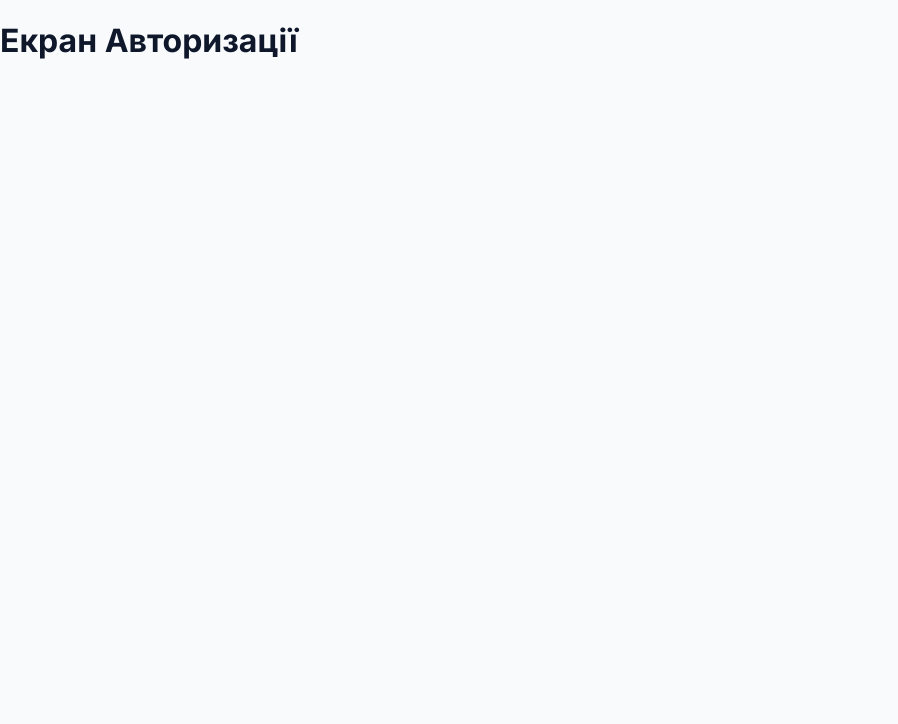
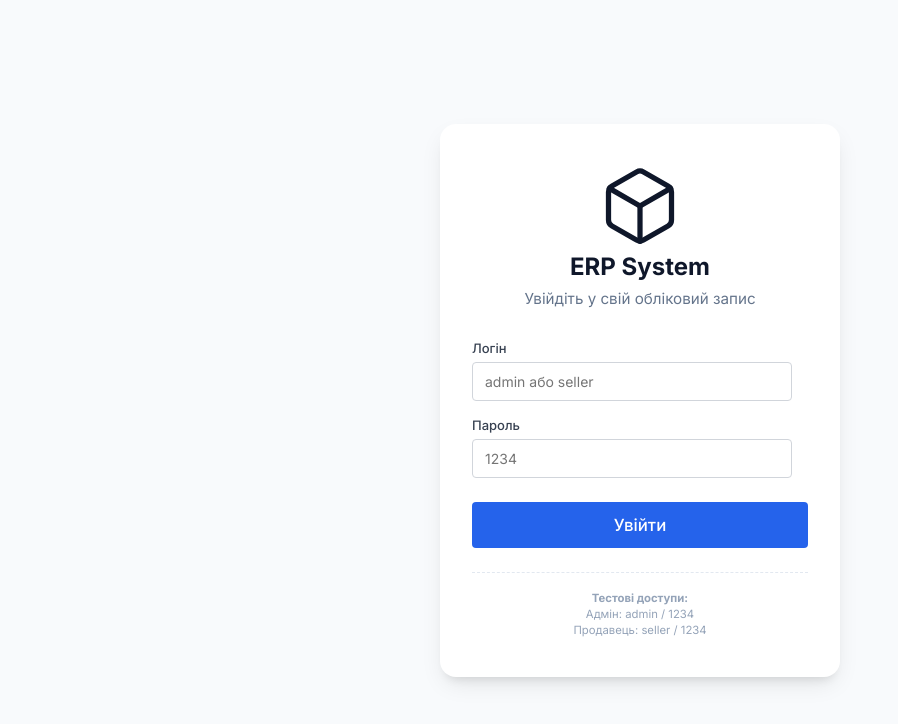
Before and after one commit to Kurioon/erp-pos-frontend, a Vue app: page /login in a window 1280 px wide. Shown: the top 724 px of the page, without its empty margins (0-898 px from the left). Built offline with nearby package versions, Linux system fonts and the light colour scheme.

Commit message:
feat(auth): add login page, auth store, and role-based UI filtering

```diff
--- a/src/layouts/AppHeader.vue
+++ b/src/layouts/AppHeader.vue
@@ -2,15 +2,68 @@
   <header class="header">
     <div class="header-content">
       <h2 class="page-title">Робочий простір</h2>
-      <div class="user-profile">
-        <div class="avatar">А</div>
-        <span>Адміністратор</span>
+
+      <div
+        class="profile-wrapper"
+        @click="toggleMenu"
+        @blur="closeMenu"
+        tabindex="0"
+      >
+        <div class="user-profile">
+          <div class="avatar">{{ userInitial }}</div>
+          <span class="user-name">{{ userName }}</span>
+          <span class="dropdown-icon" :class="{ 'rotated': isMenuOpen }">▼</span>
+        </div>
+
+        <transition name="dropdown">
+          <div v-if="isMenuOpen" class="dropdown-menu">
+            <div class="menu-info">
+              <span class="info-role">{{ userRoleLabel }}</span>
+            </div>
+            <div class="menu-divider"></div>
+            <button class="logout-btn" @click.stop="handleLogout">
+              Вийти з системи
+            </button>
+          </div>
+        </transition>
       </div>
     </div>
   </header>
 </template>
 
 <script setup>
+import { ref, computed } from 'vue'
+import { useAuthStore } from '@/stores/auth'
+
+const authStore = useAuthStore()
+const isMenuOpen = ref(false)
+
+const toggleMenu = () => {
+  isMenuOpen.value = !isMenuOpen.value
+}
+
+const closeMenu = () => {
+  setTimeout(() => {
+    isMenuOpen.value = false
+  }, 150)
+}
+
+const handleLogout = () => {
+  isMenuOpen.value = false
+  authStore.logout()
+}
+
+const userName = computed(() => authStore.user?.name || 'Гість')
+
+const userInitial = computed(() => {
+  return userName.value.charAt(0).toUpperCase()
+})
+
+const userRoleLabel = computed(() => {
+  if (authStore.user?.role === 'admin') return 'Адміністратор (Повний доступ)'
+  if (authStore.user?.role === 'seller') return 'Продавець (Каса)'
+  return 'Невідома роль'
+})
 </script>
 
 <style scoped>
@@ -22,24 +75,44 @@
   justify-content: space-between;
   background-color: #ffffff;
   border-bottom: 1px solid #e5e7eb;
+  position: relative;
+  z-index: 20;
 }
+
 .header-content {
   width: 100%;
   display: flex;
   justify-content: space-between;
   align-items: center;
 }
+
 .page-title {
   font-size: 1.125rem;
   color: #111827;
   margin: 0;
+  font-weight: 600;
 }
+
+.profile-wrapper {
+  position: relative;
+  cursor: pointer;
+  outline: none;
+}
+
 .user-profile {
   display: flex;
   align-items: center;
   gap: 12px;
   color: #374151;
+  padding: 6px 12px;
+  border-radius: 8px;
+  transition: background-color 0.2s ease;
 }
+
+.user-profile:hover {
+  background-color: #f3f4f6;
+}
+
 .avatar {
   width: 32px;
   height: 32px;
@@ -50,5 +123,81 @@
   align-items: center;
   justify-content: center;
   font-weight: bold;
+  font-size: 0.9rem;
+}
+
+.user-name {
+  font-weight: 500;
+  font-size: 0.95rem;
+}
+
+.dropdown-icon {
+  font-size: 0.6rem;
+  color: #9ca3af;
+  transition: transform 0.2s ease;
+}
+.dropdown-icon.rotated {
+  transform: rotate(180deg);
+}
+
+.dropdown-menu {
+  position: absolute;
+  top: calc(100% + 4px);
+  right: 0;
+  width: 220px;
+  background: #ffffff;
+  border: 1px solid #e5e7eb;
+  border-radius: 8px;
+  box-shadow: 0 10px 15px -3px rgba(0, 0, 0, 0.1), 0 4px 6px -2px rgba(0, 0, 0, 0.05);
+  overflow: hidden;
+  display: flex;
+  flex-direction: column;
+}
+
+.menu-info {
+  padding: 12px 16px;
+  background-color: #f9fafb;
+}
+
+.info-role {
+  display: block;
+  font-size: 0.75rem;
+  color: #6b7280;
+  font-weight: 500;
+  text-transform: uppercase;
+  letter-spacing: 0.05em;
+}
+
+.menu-divider {
+  height: 1px;
+  background-color: #e5e7eb;
+}
+
+.logout-btn {
+  width: 100%;
+  text-align: left;
+  padding: 12px 16px;
+  background: transparent;
+  border: none;
+  color: #ef4444;
+  font-size: 0.9rem;
+  font-weight: 500;
+  cursor: pointer;
+  transition: background-color 0.2s;
+}
+
+.logout-btn:hover {
+  background-color: #fef2f2;
+}
+
+.dropdown-enter-active,
+.dropdown-leave-active {
+  transition: opacity 0.2s ease, transform 0.2s ease;
+}
+
+.dropdown-enter-from,
+.dropdown-leave-to {
+  opacity: 0;
+  transform: translateY(-10px);
 }
 </style>
--- a/src/layouts/AppSidebar.vue
+++ b/src/layouts/AppSidebar.vue
@@ -3,7 +3,7 @@
     <div class="logo">ERP / POS</div>
     <nav class="nav-menu">
       <router-link
-        v-for="item in menuItems"
+        v-for="item in filteredMenuItems"
         :key="item.path"
         :to="item.path"
         class="nav-link"
@@ -17,12 +17,19 @@
 </template>
 
 <script setup>
+import { computed } from 'vue'
+import { useRouter } from 'vue-router'
+import { useAuthStore } from '@/stores/auth'
+
 import IconDashboard from '@/components/icons/IconDashboard.vue'
 import IconCard from '@/components/icons/IconCard.vue'
 import IconBox from '@/components/icons/IconBox.vue'
 import IconProcurement from '@/components/icons/IconProcurement.vue'
 import IconRepair from '@/components/icons/IconRepair.vue'
 import IconFinance from '@/components/icons/IconFinance.vue'
+
+const authStore = useAuthStore()
+const router = useRouter()
 
 const menuItems = [
   { name: 'Дашборд', path: '/dashboard', icon: IconDashboard },
@@ -32,6 +39,17 @@ const menuItems = [
   { name: 'Ремонти', path: '/repairs', icon: IconRepair },
   { name: 'Фінанси', path: '/finance', icon: IconFinance }
 ]
+
+const filteredMenuItems = computed(() => {
+  const currentRole = authStore.user?.role
+
+  if (!currentRole) return []
+
+  return menuItems.filter(item => {
+    const route = router.getRoutes().find(r => r.path === item.path)
+    return route?.meta?.allowedRoles?.includes(currentRole)
+  })
+})
 </script>
 
 <style scoped>
--- /dev/null
+++ b/src/stores/auth.js
@@ -0,0 +1,55 @@
+import { defineStore } from 'pinia'
+import { ref } from 'vue'
+import { useRouter } from 'vue-router'
+
+export const useAuthStore = defineStore('auth', () => {
+  const router = useRouter()
+
+  const token = ref(localStorage.getItem('token') || null)
+  const user = ref(JSON.parse(localStorage.getItem('user')) || null)
+  const isLoading = ref(false)
+  const errorMessage = ref('')
+
+  const login = async (username, password) => {
+    isLoading.value = true
+    errorMessage.value = ''
+
+    // ІМІТАЦІЯ ЗАПИТУ НА БЕКЕНД (Заглушка для тестування ролей)
+    await new Promise((resolve) => setTimeout(resolve, 800))
+
+    try {
+      if (username === 'admin' && password === '1234') {
+        token.value = 'mock-jwt-token-admin'
+        user.value = { id: 1, name: 'Керівник', role: 'admin' }
+      } else if (username === 'seller' && password === '1234') {
+        token.value = 'mock-jwt-token-seller'
+        user.value = { id: 2, name: 'Касир', role: 'seller' }
+      } else {
+        throw new Error('Невірний логін або пароль')
+      }
+
+      localStorage.setItem('token', token.value)
+      localStorage.setItem('user', JSON.stringify(user.value))
+
+      if (user.value.role === 'admin') {
+        router.push('/dashboard')
+      } else {
+        router.push('/pos')
+      }
+    } catch (error) {
+      errorMessage.value = error.message
+    } finally {
+      isLoading.value = false
+    }
+  }
+
+  const logout = () => {
+    token.value = null
+    user.value = null
+    localStorage.removeItem('token')
+    localStorage.removeItem('user')
+    router.push('/login')
+  }
+
+  return { token, user, isLoading, errorMessage, login, logout }
+})
--- a/src/views/LoginView.vue
+++ b/src/views/LoginView.vue
@@ -1,5 +1,149 @@
 <template>
-  <div>
-    <h1>Екран Авторизації</h1>
+  <div class="login-layout">
+    <main class="login-card">
+      <div class="login-header">
+        <div class="logo-box">
+          <IconBox class="logo-icon" /> </div>
+        <h1>ERP System</h1>
+        <p>Увійдіть у свій обліковий запис</p>
+      </div>
+
+      <form @submit.prevent="handleSubmit" class="login-form">
+        <BaseInput
+          label="Логін"
+          v-model="username"
+          type="text"
+          placeholder="admin або seller"
+          required
+        />
+
+        <BaseInput
+          label="Пароль"
+          v-model="password"
+          type="password"
+          placeholder="1234"
+          required
+        />
+
+        <div v-if="authStore.errorMessage" class="error-msg">
+          {{ authStore.errorMessage }}
+        </div>
+
+        <BaseButton
+          type="submit"
+          variant="primary"
+          class="submit-btn"
+          :disabled="authStore.isLoading"
+        >
+          {{ authStore.isLoading ? 'Перевірка...' : 'Увійти' }}
+        </BaseButton>
+      </form>
+
+      <div class="test-hints">
+        <small><strong>Тестові доступи:</strong><br>
+        Адмін: admin / 1234<br>
+        Продавець: seller / 1234</small>
+      </div>
+    </main>
   </div>
 </template>
+
+<script setup>
+import { ref } from 'vue'
+import { useAuthStore } from '@/stores/auth'
+import BaseInput from '@/components/ui/BaseInput.vue'
+import BaseButton from '@/components/ui/BaseButton.vue'
+import IconBox from '@/components/icons/IconBox.vue'
+
+const authStore = useAuthStore()
+const username = ref('')
+const password = ref('')
+
+const handleSubmit = () => {
+  if (!username.value || !password.value) return
+  authStore.login(username.value, password.value)
+}
+</script>
+
+<style scoped>
+.login-layout {
+  min-height: 100vh;
+  display: flex;
+  align-items: center;
+  justify-content: center;
+  background-color: #f8fafc;
+  padding: 20px;
+}
+
+.login-card {
+  width: 100%;
+  max-width: 400px;
+  background: #ffffff;
+  border-radius: 16px;
+  box-shadow: 0 10px 25px -5px rgba(0, 0, 0, 0.1), 0 8px 10px -6px rgba(0, 0, 0, 0.1);
+  padding: 40px 32px;
+}
+
+.login-header {
+  text-align: center;
+  margin-bottom: 32px;
+}
+
+.logo-icon {
+  width: 84px;
+  height: 84px;
+  color: #0f172a;
+  stroke-width: 1.5px;
+}
+
+.logo-box {
+  display: flex;
+  justify-content: center;
+  margin-bottom: 4px;
+}
+
+.login-header h1 {
+  font-size: 1.5rem;
+  color: #0f172a;
+  margin: 0 0 8px 0;
+  font-weight: 700;
+}
+
+.login-header p {
+  color: #64748b;
+  margin: 0;
+  font-size: 0.95rem;
+}
+
+.login-form {
+  display: flex;
+  flex-direction: column;
+  gap: 16px;
+}
+
+.submit-btn {
+  width: 100%;
+  margin-top: 8px;
+  padding: 12px;
+  font-size: 1.05rem;
+}
+
+.error-msg {
+  color: #ef4444;
+  font-size: 0.9rem;
+  text-align: center;
+  background: #fef2f2;
+  padding: 8px;
+  border-radius: 6px;
+  border: 1px solid #fecaca;
+}
+
+.test-hints {
+  margin-top: 24px;
+  text-align: center;
+  color: #94a3b8;
+  font-size: 0.85rem;
+  border-top: 1px dashed #e2e8f0;
+  padding-top: 16px;
+}
+</style>
```
